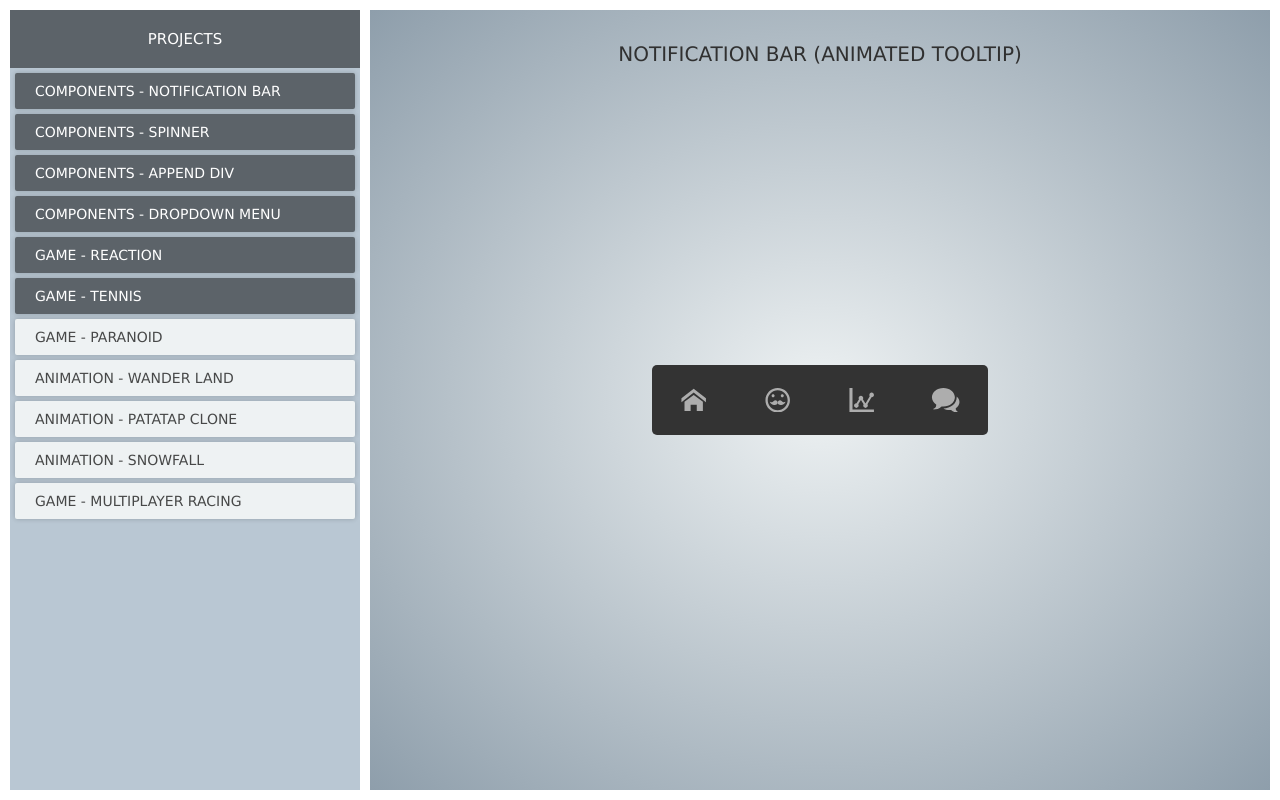
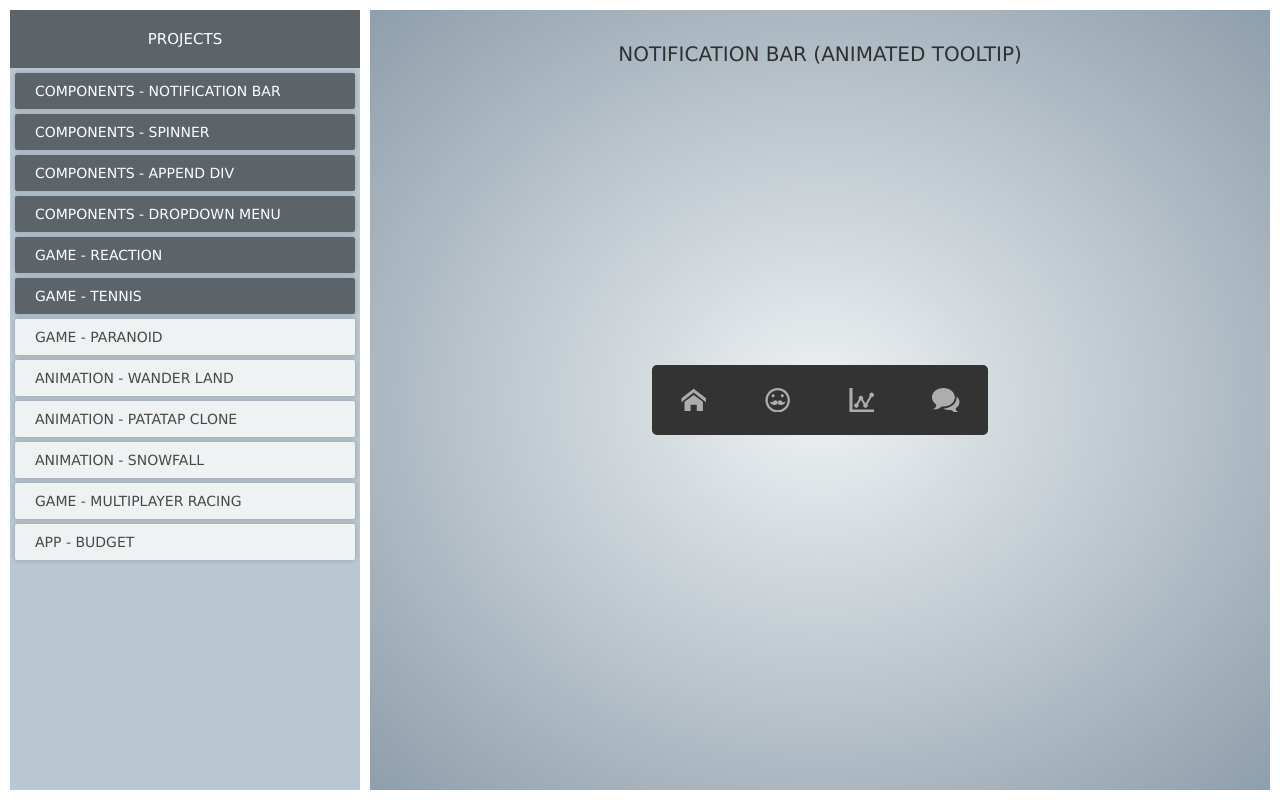
Before and after one commit to nazmulsisil/single-page-portfolio-showcase, a website built with webpack: page public/index.html in a window 1280 px wide. Shown: the top 800 px of the page. Built offline with nearby package versions, Linux system fonts and the light colour scheme; files whose address does not match are found by name.

Commit message:
started budget app

```diff
--- a/public/index.html
+++ b/public/index.html
@@ -53,6 +53,9 @@
         </li>
         <li class="list__item list__item--active" data-todel="racing">
           <a href="#racing">game - Multiplayer Racing</a>
+        </li>
+        <li class="list__item list__item--active" data-todel="budget">
+          <a href="#budget">App - Budget</a>
         </li>
       </div>
     </div>
@@ -278,6 +281,9 @@
         <canvas id="racing-canvas" width="800" height="600"></canvas>
       </div>
 
+      <div class="container" id="budget">
+      </div>
+
     </div>
   </div>
 
```
